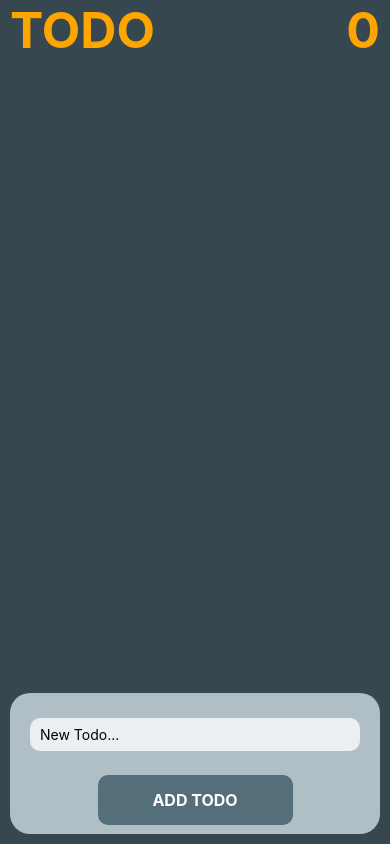
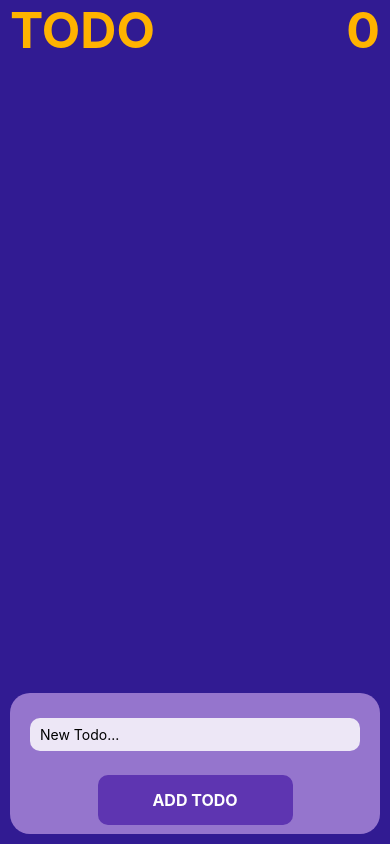
Before and after one commit to Himanshu8218/TodoApp, a React Native app: screen / in a window 390 px wide. Built offline with nearby package versions, Linux system fonts and the light colour scheme.

Commit message:
project completed

```diff
--- a/src/App.js
+++ b/src/App.js
@@ -37,7 +37,7 @@ const Todo = () => {
 
 
   return (
-    <SafeAreaView style={{flex:1, backgroundColor: "#37474F",}}>
+    <SafeAreaView style={{flex:1, backgroundColor: "#311b92",}}>
       <ScrollView
         contentInsetAdjustmentBehavior="automatic"
         style={{flex:1, }}>
@@ -59,7 +59,7 @@ const Todo = () => {
                     <Image
                       style={{width: 15, height: 15, margin: 5,}}
                       source={require("./image/delete-icon.png")}
-                      tintColor="orange"
+                      tintColor="#ffb300"
                     />
                   </TouchableOpacity>
               </View>
@@ -77,7 +77,7 @@ export default Todo
 
 const styles = StyleSheet.create({
   header: {
-    color: "orange",
+    color: "#ffb300",
     fontSize: 50,
     fontWeight: "bold",
     marginHorizontal: 10,
@@ -86,7 +86,7 @@ const styles = StyleSheet.create({
     marginHorizontal: 10,
     marginVertical: 5,
     padding: 10,
-    backgroundColor: "#546E7A",
+    backgroundColor: "#5e35b1",
     borderRadius: 10,
     fontSize: 20,
     flexDirection: "row",
--- a/src/components/AddTodo.js
+++ b/src/components/AddTodo.js
@@ -25,21 +25,21 @@ const styles = StyleSheet.create({
     container: {
         height: Dimensions.get("window").height / 6,
         justifyContent: "space-around",
-        backgroundColor: "#B0BEC5",
+        backgroundColor: "#9575cd",
         borderRadius: 20,
         // marginHorizontal: 10,
         margin: 10,
         padding: 5,
     },
     inputText: {
-        backgroundColor: "#ECEFF1",
+        backgroundColor: "#ede7f6",
         borderRadius: 10,
         margin: 15,
         paddingVertical: 8,
         paddingHorizontal: 10,
     },
     button: {
-        backgroundColor: "#546E7A",
+        backgroundColor: "#5e35b1",
         width: Dimensions.get("window").width / 2,
         alignSelf: "center",
         padding: 15,
```
